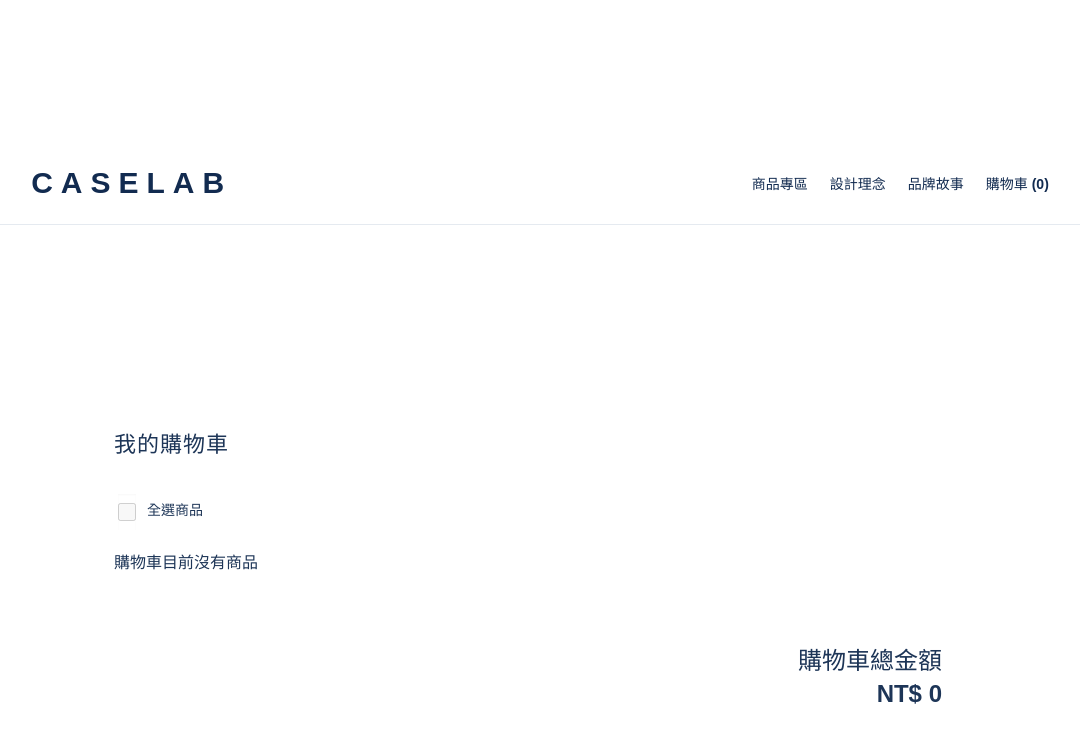
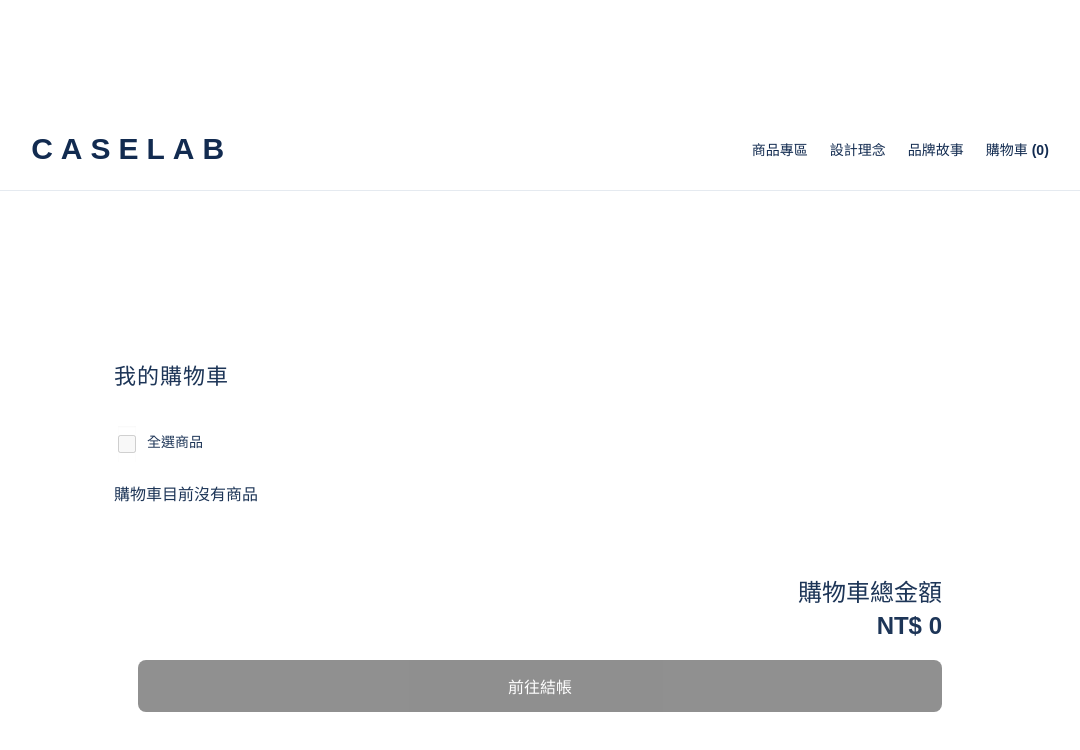
Before and after one commit to harveylinn/PhoneCase.project, a React (Vite) app in the folder frontend/: page /cart in a window 1280 px wide. Shown: the top 750 px of the page, without its empty margins (100-1180 px from the left). Built offline with nearby package versions, Linux system fonts and the light colour scheme.

Commit message:
feat(cart): 新增購物車結帳按鈕及訂單頁面路由

```diff
--- a/frontend/src/App.jsx
+++ b/frontend/src/App.jsx
@@ -7,6 +7,9 @@ import RegisterPage from './pages/member/RegisterPage';
 import LoginPage from './pages/member/LoginPage';
 import ProfilePage from './pages/member/ProfilePage';
 import Admin from './pages/admin/admin.jsx';
+import CheckOutPage from './pages/order/CheckoutPage.tsx'
+import OrderDetailPage from './pages/order/OrderDetailPage.tsx'
+import OrderListPage from './pages/order/OrderListPage.tsx'
 import { useEffect, useState } from 'react';
 import { getGuestCartCount } from './utils/cartStorage';
 
@@ -59,6 +62,10 @@ export default function App() {
         <Route path="/login" element={<LoginPage />} />
         <Route path="/profile" element={<ProfilePage />} />
 
+        <Route path="/checkout" element={<CheckOutPage />} />
+        <Route path="/orderdetail" element={<OrderDetailPage />} />
+        <Route path="/orderlist" element={<OrderListPage />} />
+
         <Route path="/admin" element={<Admin />} />
 
 
--- a/frontend/src/pages/cart/CartPage.css
+++ b/frontend/src/pages/cart/CartPage.css
@@ -1,4 +1,3 @@
-
 /* ========================================
    01. 購物車頁面整體排版
    ======================================== */
@@ -446,3 +445,29 @@
     height: 13px;
   }
 }
+
+/* 購物車：前往結帳按鈕 */
+.cart-checkout-button {
+  width: 100%;
+  padding: 14px 20px;
+  margin-top: 16px;
+  border: none;
+  border-radius: 8px;
+  background-color: #222;
+  color: white;
+  font-size: 16px;
+  font-weight: 600;
+  cursor: pointer;
+  transition: background-color 0.2s;
+}
+
+/* 滑鼠移入，且按鈕沒有被停用時 */
+.cart-checkout-button:hover:not(:disabled) {
+  background-color: #444;
+}
+
+/* 沒有勾選商品時 */
+.cart-checkout-button:disabled {
+  opacity: 0.5;
+  cursor: not-allowed;
+}
--- a/frontend/src/pages/cart/CartPage.tsx
+++ b/frontend/src/pages/cart/CartPage.tsx
@@ -2,9 +2,11 @@ import { useEffect, useState } from 'react'
 import type { CartItem } from './CartItem'
 import './CartPage.css'
 import CartItemCard from './CartItemCard'
-import {getGuestCart,saveGuestCart,} from '../../utils/cartStorage'
+import { getGuestCart, saveGuestCart, } from '../../utils/cartStorage'
+import { useNavigate } from 'react-router-dom'
 
 function CartPage() {
+    const navigate = useNavigate()
 
     // 初始化購物車，從 localStorage 讀取資料
     const [cartItems, setCartItems] = useState<CartItem[]>(getGuestCart)
@@ -82,6 +84,19 @@ function CartPage() {
         )
     }
 
+    // 暫時開放訪客前往結帳頁，供訂單組員測試
+    const handleCheckout = () => {
+        const selectedItems = cartItems.filter(
+            item => item.selected
+        )
+
+        if (selectedItems.length === 0) {
+            return
+        }
+
+        navigate('/checkout')
+    }
+
 
     return (
         <div className="cart-page">
@@ -118,8 +133,15 @@ function CartPage() {
             <div className="cart-summary">
                 <h2>購物車總金額</h2>
                 <h2>NT$ {totalPrice.toLocaleString('en-US')}</h2>
+                <button
+                    type="button"
+                    className="cart-checkout-button"
+                    onClick={handleCheckout}
+                    disabled={!cartItems.some(item => item.selected)}
+                >
+                    前往結帳
+                </button>
             </div>
-
 
         </div>
     )
```
